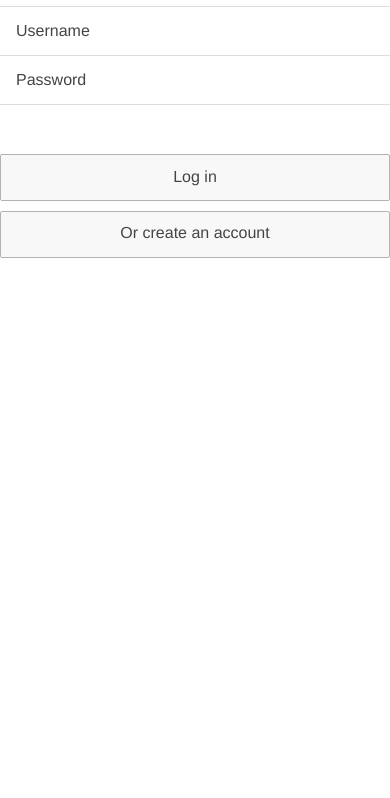
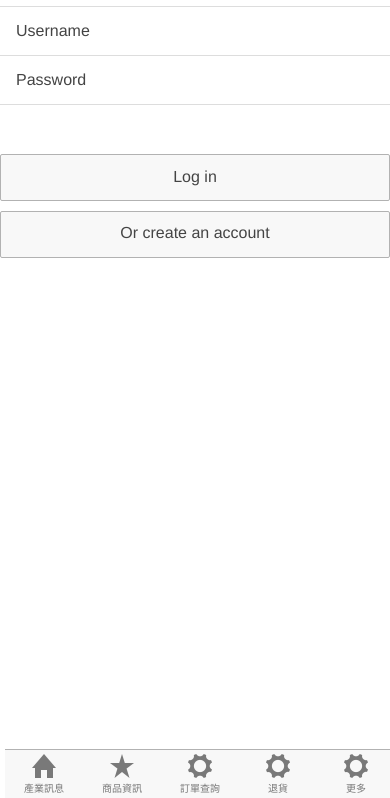
Before and after one commit to NickTseng/BLS, a website: page www/index.html in a window 390 px wide. Shown: the part 46-844 px from the top of the page. Drawn offline with Linux system fonts and the light colour scheme; some packages are replaced by stand-ins of ours; files that its build step writes are made by us from their sources; files whose address does not match are found by name.

Commit message:
add footer

```diff
--- a/www/index.html
+++ b/www/index.html
@@ -45,6 +45,30 @@
                 </form>
                 <a href="#/signup" class="button  button-block">Or create an account</a>
             </ion-content>
+            <div class="bar bar-footer">
+            <div class="tabs tabs-icon-top ">
+              <a class="tab-item">
+                <i class="icon ion-home"></i>
+                產業訊息
+              </a>
+              <a class="tab-item">
+                <i class="icon ion-star"></i>
+               商品資訊
+              </a>
+              <a class="tab-item">
+                <i class="icon ion-gear-a"></i>
+               訂單查詢
+              </a>
+               <a class="tab-item">
+                <i class="icon ion-gear-a"></i>
+               退貨
+              </a>
+              <a class="tab-item">
+                <i class="icon ion-gear-a"></i>
+               更多
+              </a>
+            </div>
+            </div>
         </ion-view>
     </ion-pane>
 </body>
```
